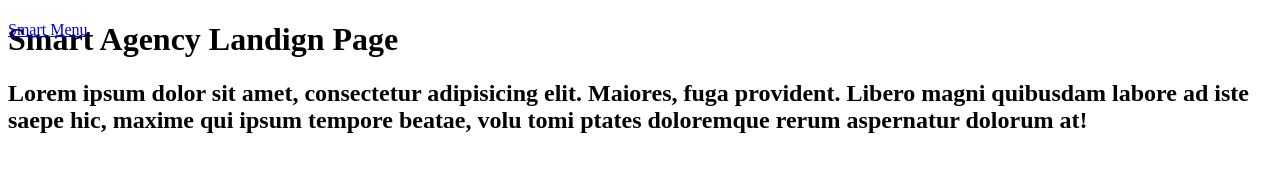
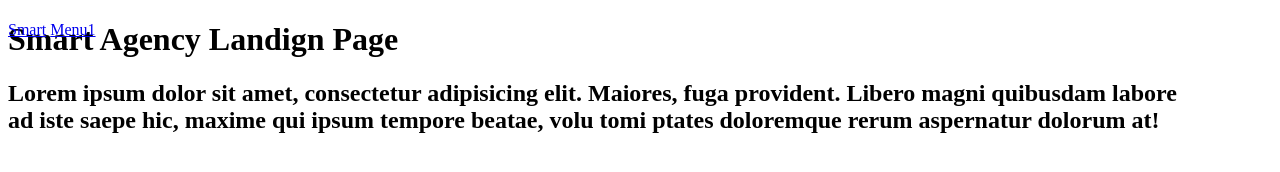
Before and after one commit to AmetJunior/Smart1, a plain HTML site: page index.html in a window 1280 px wide. Drawn offline with Linux system fonts and the light colour scheme.

Commit message:
smart3
промежуточный

```diff
--- a/index.html
+++ b/index.html
@@ -18,7 +18,7 @@
                 </div>
                 <nav class="nav">
                     <a class="nav__link" href="#">Smart</a>
-                    <a class="nav__link" href="#">Menu</a>
+                    <a class="nav__link" href="#">Menu1</a>
                 </nav>
             </div>
         </div>
--- a/style.css
+++ b/style.css
@@ -2,3 +2,9 @@
     position: absolute;
 
 }
+
+
+.container {
+    max-width: 1170px;
+    width: 100%;
+}
```
